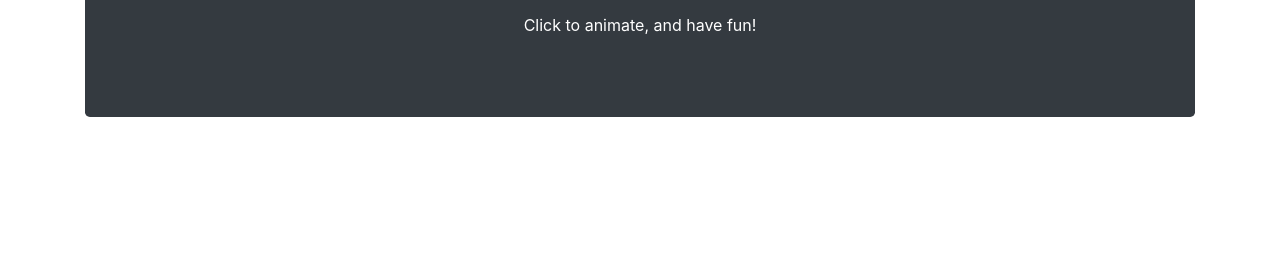
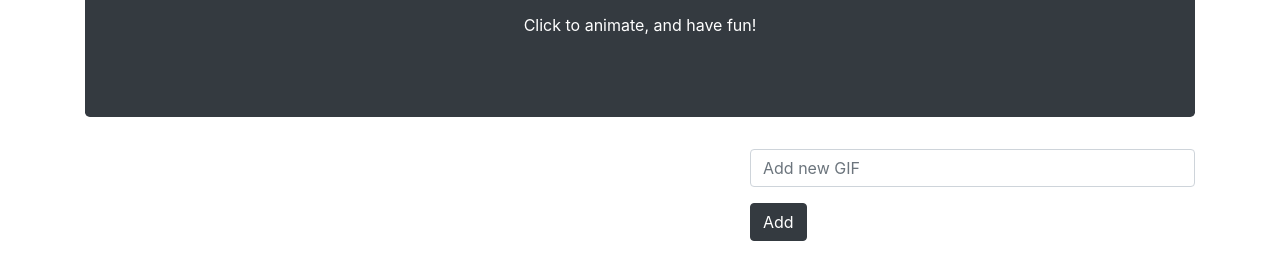
Before and after one commit to JChesh/GIFtastic, a plain HTML site: page index.html in a window 1280 px wide. Shown: the part 177-456 px from the top of the page. Drawn offline with nearby package versions, Linux system fonts and the light colour scheme.

Commit message:
pretty much finished basic html

```diff
--- a/index.html
+++ b/index.html
@@ -35,7 +35,32 @@
           <p class="subtitle">Click to animate, and have fun!</p>
         </div>
 
+        <div class="row">
+            <div class="col-sm-7">
+              <div id="topicButtons"></div>
+            </div>
 
+            <div class="col-sm-5">
+              <form id="form" action="">
+                <div class="form-group">
+                  <input
+                    type="name"
+                    class="form-control"
+                    id="userTopic"
+                    placeholder="Add new GIF"
+                  />
+                </div>
+                <button id="newGif" class="btn btn-dark">
+                  Add
+                </button>
+              </form>
+            </div>
+          </div>
+
+          <br />
+
+          <div id="animalsDiv" class="row"></div>
+        </div>
 
     <!-- JS link -->
 
```
